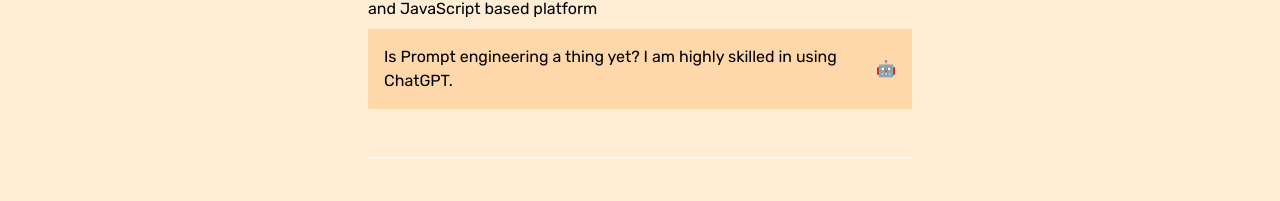
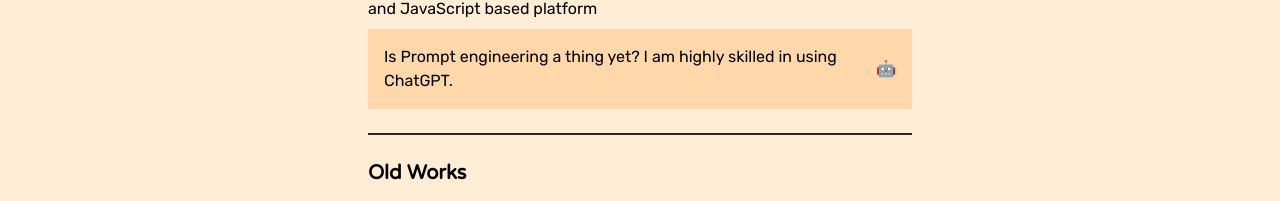
Before and after one commit to utarit/portfolio-website, a Next.js app: page /works in a window 1280 px wide. Shown: the part 931-1132 px from the top of the page. Built offline with nearby package versions, Linux system fonts and the light colour scheme.

Commit message:
reduce divider margin

```diff
--- a/app/works/page.tsx
+++ b/app/works/page.tsx
@@ -82,7 +82,7 @@
           ChatGPT.
         </p>
       </Banner>
-      <hr className="my-12 h-0.5 border-t-0 bg-neutral-100 opacity-100 dark:opacity-50" />
+      <hr className="my-6 h-0.5 border-t-0 bg-neutral-800 dark:bg-neutral-100 opacity-100 dark:opacity-50" />
       <h2 className="text-xl my-4">Old Works</h2>
       <ul className="grid grid-cols-1 md:grid-cols-2 gap-6">
         {oldWorks.map((el) => (
```
